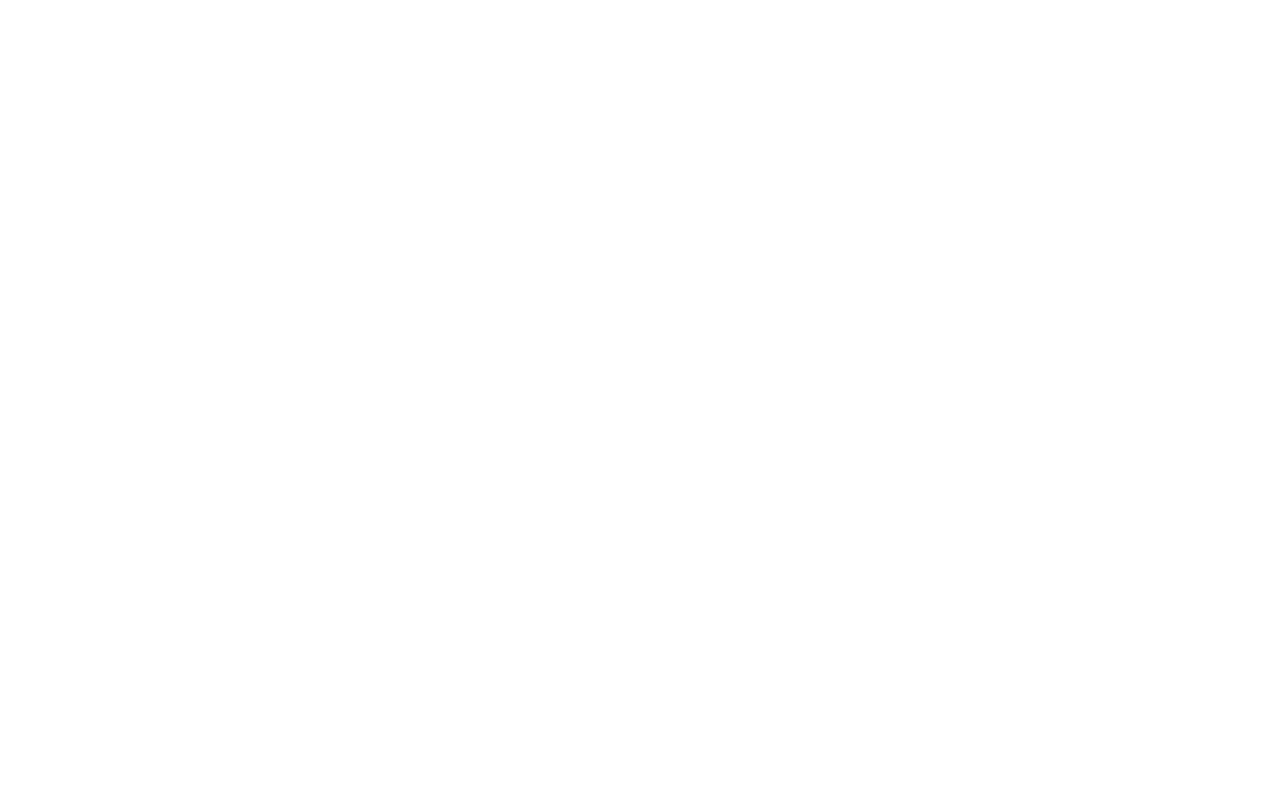
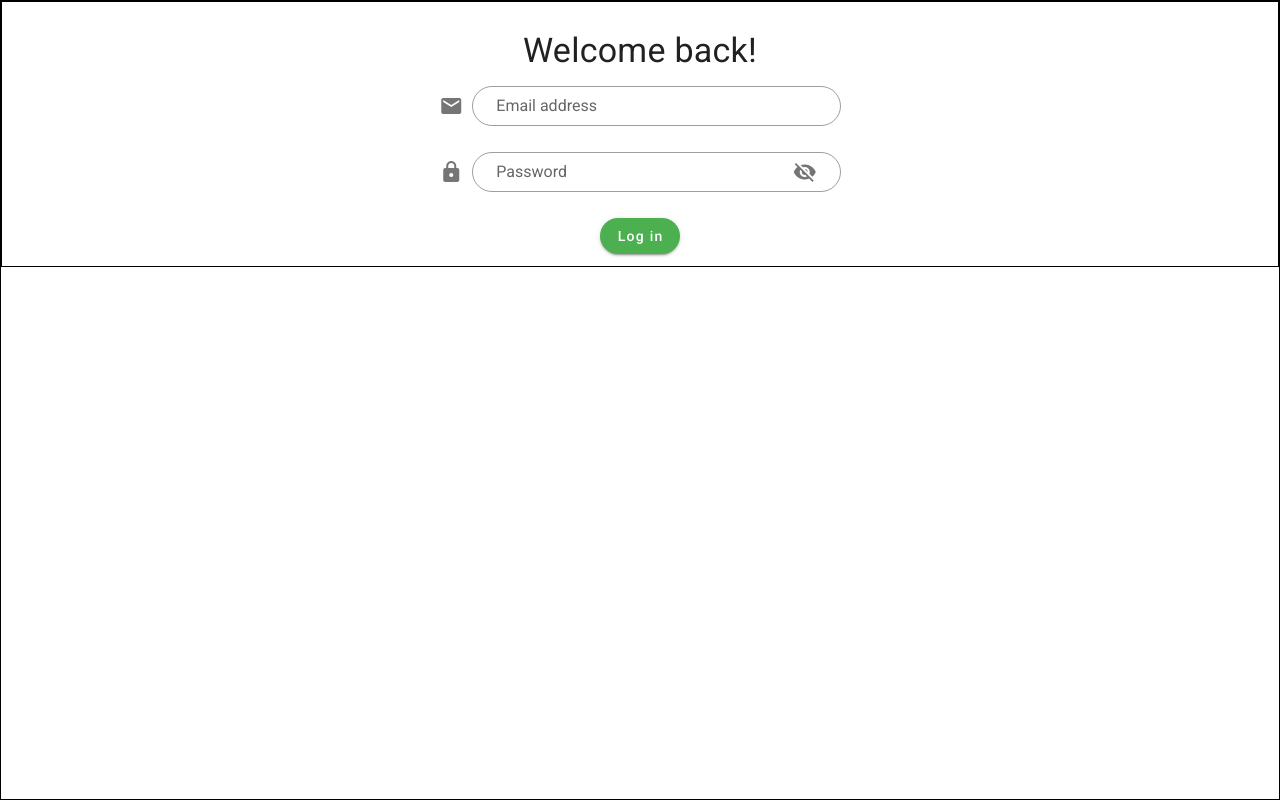
Before and after one commit to silasjimmy/dema-planner, a Vue app: page /sign-in in a window 1280 px wide. Built offline with nearby package versions, Linux system fonts and the light colour scheme.

Commit message:
add: create log in view

```diff
--- a/src/App.vue
+++ b/src/App.vue
@@ -1,7 +1,9 @@
 <template>
   <v-app>
-    <v-main>
-      <router-view />
+    <v-main class="b">
+      <v-container fluid>
+        <router-view />
+      </v-container>
     </v-main>
   </v-app>
 </template>
--- a/src/components/Home.vue
+++ b/src/components/Home.vue
@@ -1,61 +1,9 @@
 <template>
-  <v-container>
-    <h1 class="text-h5 my-4 text-center">Welcome to Dema!</h1>
-    <v-row class="text-center">
-      <v-col cols="6" class="mx-auto">
-        <v-text-field
-          dense
-          outlined
-          clearable
-          color="success"
-          prepend-icon="mdi-email"
-          v-model="email"
-          label="Email address"
-          type="email"
-        ></v-text-field>
-        <v-text-field
-          dense
-          outlined
-          clearable
-          color="success"
-          prepend-icon="mdi-lock"
-          v-model="password"
-          label="Password"
-          type="password"
-        ></v-text-field>
-        <v-btn @click="login" color="success" class="text-none">Log in</v-btn>
-      </v-col>
-    </v-row>
-  </v-container>
+  <h1 class="text-h5 my-4 text-center">Welcome to Dema!</h1>
 </template>
 
 <script>
-import { getAuth, signInWithEmailAndPassword } from "firebase/auth";
-
 export default {
   name: "Home",
-  data() {
-    return {
-      email: "",
-      password: "",
-    };
-  },
-  methods: {
-    login() {
-      console.log(this.email, this.password);
-
-      const auth = getAuth();
-      signInWithEmailAndPassword(auth, this.email, this.password)
-        .then((userCredential) => {
-          console.log(userCredential);
-
-          // Redirect to dashboard
-          this.$router.push({ path: "easter-egg" });
-        })
-        .catch((error) => {
-          console.log(error.message);
-        });
-    },
-  },
 };
 </script>
--- /dev/null
+++ b/src/components/SignIn.vue
@@ -0,0 +1,68 @@
+<template>
+  <v-row class="text-center b">
+    <v-col cols="4" class="mx-auto">
+      <h1 class="text-h4 my-4">Welcome back!</h1>
+      <v-text-field
+        dense
+        outlined
+        clearable
+        rounded
+        color="success"
+        prepend-icon="mdi-email"
+        v-model="email"
+        label="Email address"
+        type="email"
+      ></v-text-field>
+      <v-text-field
+        dense
+        outlined
+        rounded
+        :append-icon="showPassword ? 'mdi-eye' : 'mdi-eye-off'"
+        @click:append="() => (showPassword = !showPassword)"
+        color="success"
+        prepend-icon="mdi-lock"
+        v-model="password"
+        label="Password"
+        type="password"
+      ></v-text-field>
+      <v-btn rounded @click="login" color="success" class="text-none"
+        >Log in</v-btn
+      >
+    </v-col>
+  </v-row>
+</template>
+
+<script>
+// import { getAuth, signInWithEmailAndPassword } from "firebase/auth";
+
+export default {
+  name: "SignIn",
+  data() {
+    return {
+      email: "",
+      password: "",
+      showPassword: false,
+    };
+  },
+  methods: {
+    login() {
+      console.log(this.email, this.password);
+
+      //   const auth = getAuth();
+      //   signInWithEmailAndPassword(auth, this.email, this.password)
+      //     .then((userCredential) => {
+      //       console.log(userCredential);
+
+      //       // Redirect to dashboard
+      //       this.$router.push({ path: "easter-egg" });
+      //     })
+      //     .catch((error) => {
+      //       console.log(error.message);
+      //     });
+    },
+  },
+};
+</script>
+
+<style scoped>
+</style>
--- a/src/router/index.js
+++ b/src/router/index.js
@@ -3,14 +3,24 @@ import VueRouter from 'vue-router'
 
 import EasterEgg from '@/components/EasterEgg.vue';
 import Home from '@/components/Home.vue';
+import SignIn from '@/components/SignIn.vue';
 
 Vue.use(VueRouter)
 
 const routes = [
   {
     path: '/',
+    redirect: '/home'
+  },
+  {
+    path: '/home',
     name: 'Home',
     component: Home
+  },
+  {
+    path: '/sign-in',
+    name: 'sign-in',
+    component: SignIn
   },
   {
     path: '/easter-egg',
```
